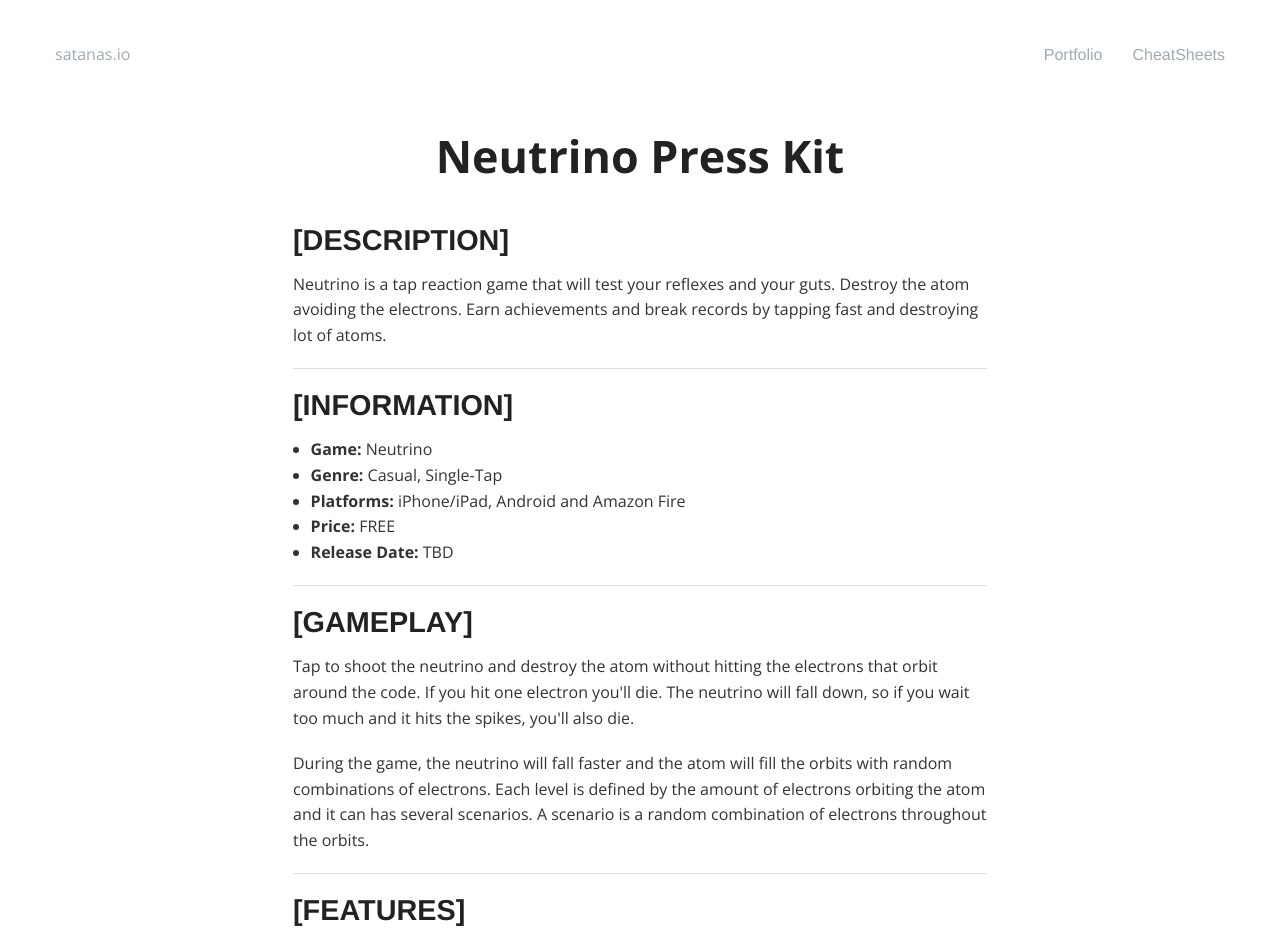
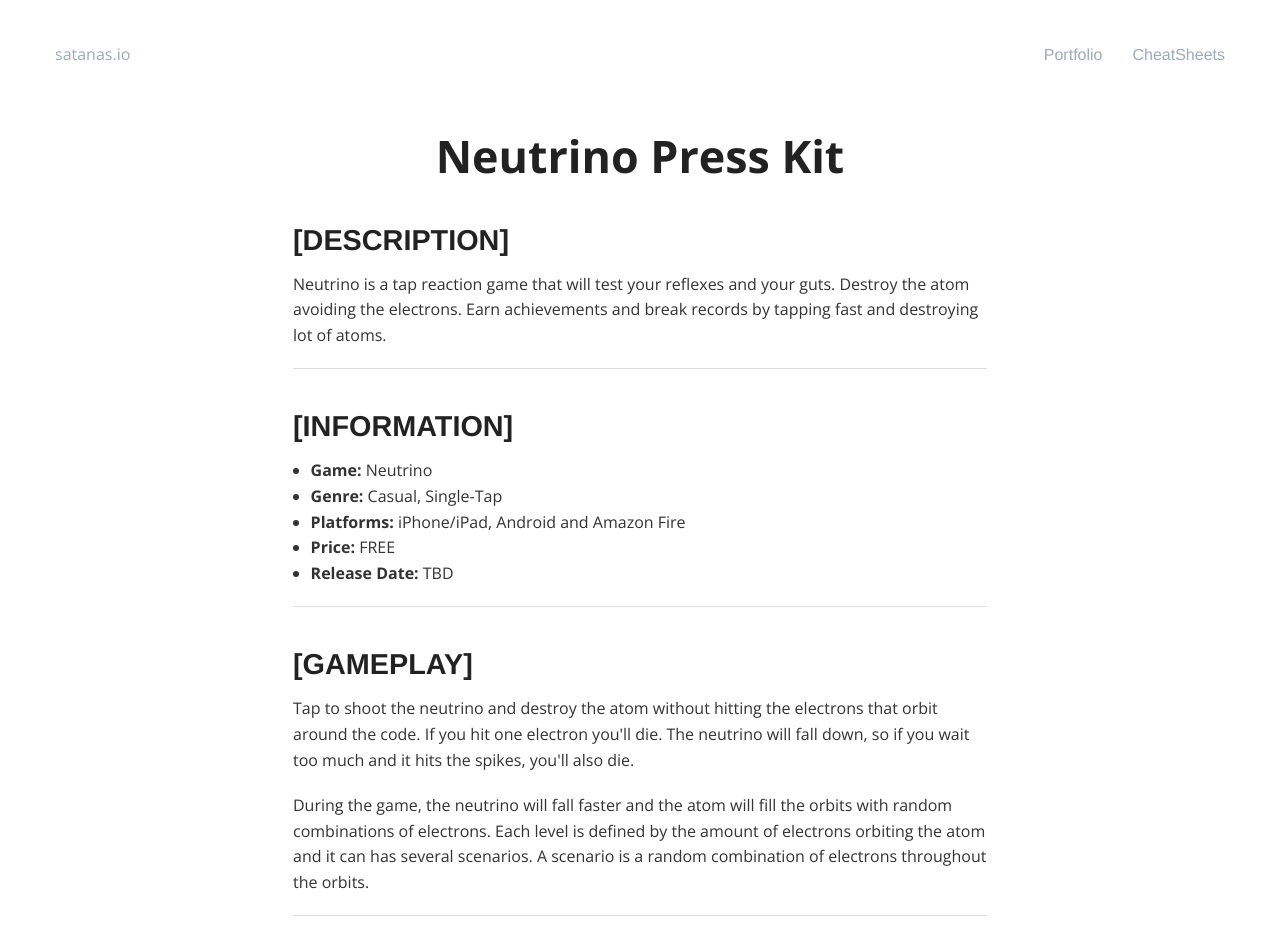
Before and after one commit to satanas/site, a Jekyll site: the page built from games/neutrino/presskit.html, in a window 1280 px wide. Shown: the top 945 px of the page. Built offline with Jekyll 4.4.1, drawn with Linux system fonts in a browser that asks for light colours; nearby versions of some CDN libraries; Markdown is read by kramdown in place of the engine named in the settings.

Commit message:
Changed margin for horizontal line

```diff
--- a/assets/css/app.css
+++ b/assets/css/app.css
@@ -9,6 +9,10 @@
   font-family: 'Open Sans', sans-serif;
   font-weight: 300;
   color: #333;
+}
+
+hr {
+  margin-bottom: 2.5em;
 }
 
 h1 {
```
